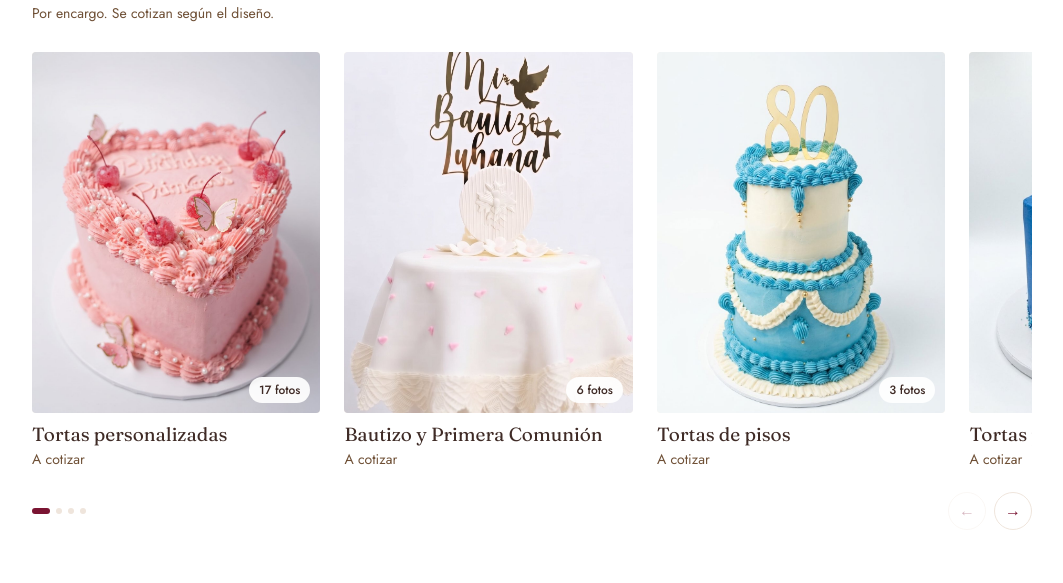
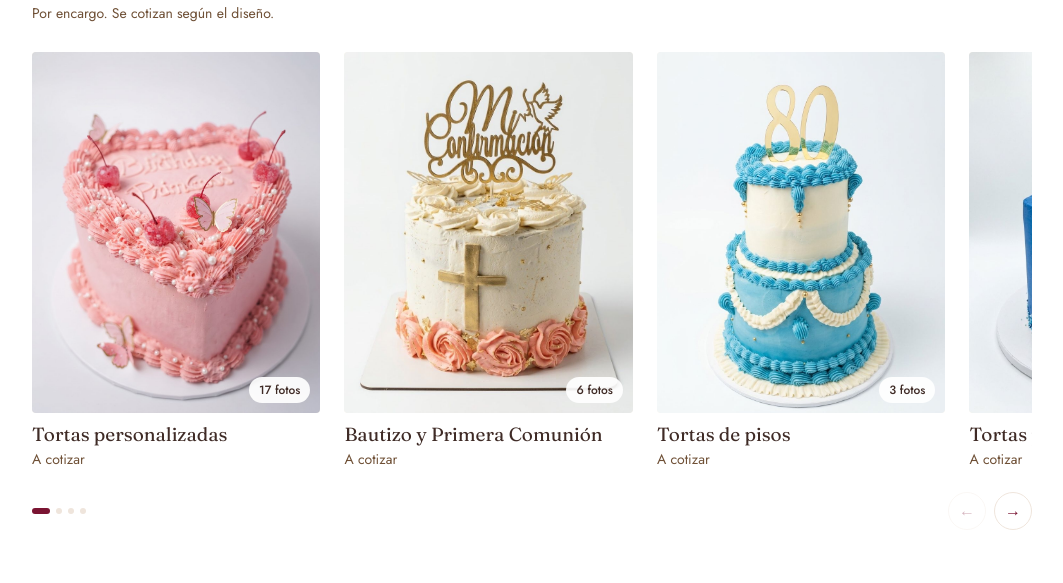
Before and after one commit to DULZUTORTASYBOCADITOS/catalogo, a plain HTML site: page index.html in a window 1280 px wide. Shown: the part 484-1067 px from the top of the page, without its empty margins (108-1171 px from the left). Drawn offline with Linux system fonts and the light colour scheme.

Commit message:
Bautizo y Comunión: portada anterior; nueva torta como segunda foto
Co-Authored-By: Claude Sonnet 5.5 <noreply@anthropic.com>
Claude-Session: https://claude.ai/code/session_01BgB59Y4VKGY8kFmwGkDaE8

```diff
--- a/index.html
+++ b/index.html
@@ -236,7 +236,7 @@ dialog::backdrop{background:rgba(63,43,38,.4)}
   var P = [
     // ---- Tortas (a cotizar)
     {id:"t1", cat:"tortas", nombre:"Tortas personalizadas", desc:"Para cumpleaños de niños y adultos: tu tema, personaje o idea, en el sabor y tamaño que elijas.", precio:null, foto:"personalizadas-19.jpg", fotos:["personalizadas-19.jpg","personalizadas-06.jpg","personalizadas-10.jpg","personalizadas-05.jpg","personalizadas-08.jpg","personalizadas-15.jpg","personalizadas-01.jpg","personalizadas-04.jpg","personalizadas-09.jpg","personalizadas-11.jpg","personalizadas-12.jpg","personalizadas-13.jpg","personalizadas-07.jpg","personalizadas-03.jpg","personalizadas-16.jpg","personalizadas-17.jpg","personalizadas-02.jpg"]},
-    {id:"t3", cat:"tortas", nombre:"Bautizo y Primera Comunión", desc:"Diseños delicados en tonos suaves, con los detalles de la ocasión.", precio:null, foto:"bautizo-07.jpg", fotos:["bautizo-07.jpg","bautizo-02.jpg","bautizo-05.jpg","bautizo-01.jpg","bautizo-03.jpg","bautizo-04.jpg"]},
+    {id:"t3", cat:"tortas", nombre:"Bautizo y Primera Comunión", desc:"Diseños delicados en tonos suaves, con los detalles de la ocasión.", precio:null, foto:"bautizo-02.jpg", fotos:["bautizo-02.jpg","bautizo-08.jpg","bautizo-05.jpg","bautizo-01.jpg","bautizo-03.jpg","bautizo-04.jpg"]},
     {id:"t4", cat:"tortas", nombre:"Tortas de pisos", desc:"Dos o más pisos, cada uno con su propio sabor.", precio:null, foto:"pisos-03.jpg", fotos:["pisos-03.jpg","pisos-02.jpg","pisos-01.jpg"]},
     {id:"t6", cat:"tortas", nombre:"Tortas para empresas", desc:"Con el logo o los colores de tu marca, para agasajos y aniversarios.", precio:null, foto:"empresas-01.jpg", fotos:["empresas-01.jpg","empresas-02.jpg"]},
 
```
Also changed, not shown: bautizo-07.jpg (deleted), bautizo-08.jpg (added).
